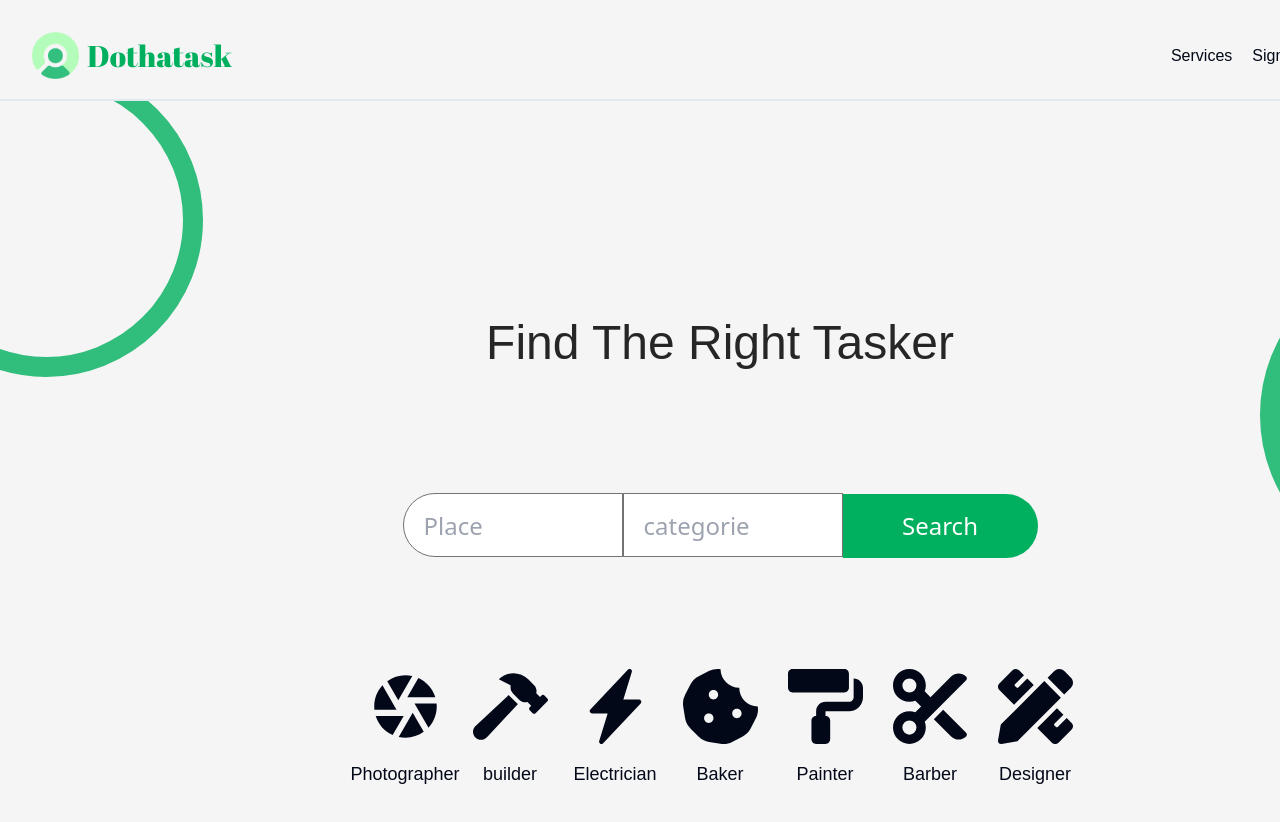
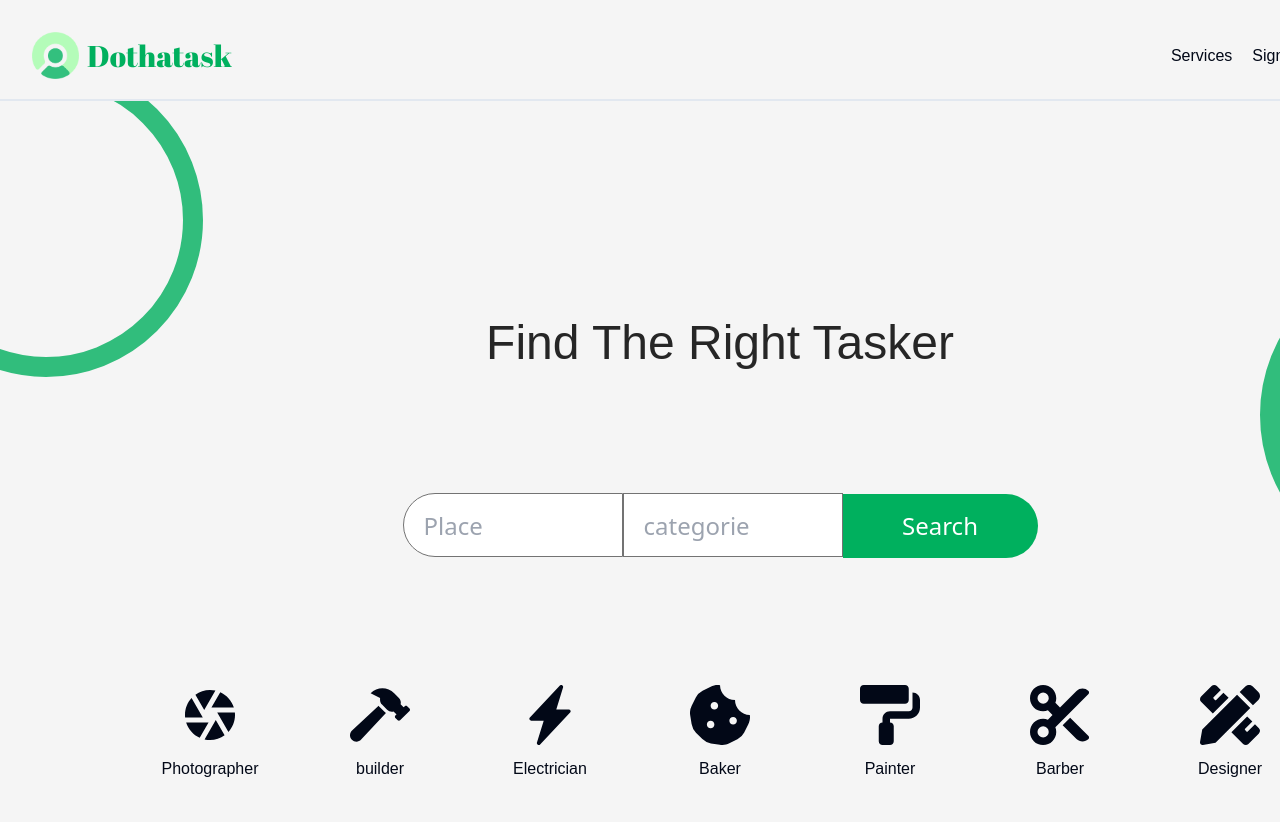
Before and after one commit to OthmanSALAHI/frontend-dothatask, a React (Vite) app: page / in a window 1280 px wide. Shown: the top 822 px of the page. Built offline with nearby package versions, Linux system fonts and the light colour scheme.

Commit message:
Update category icon sizes in Homepage.jsx

```diff
--- a/src/components/pages/Homepage.jsx
+++ b/src/components/pages/Homepage.jsx
@@ -12,13 +12,13 @@ import { FaPencilRuler } from "react-icons/fa";
 
 function Homepage() {
     const categories = [
-        { name: 'Photographer', icon: <RiCameraLensFill className='md:size-[75px] size-[30px]' /> },
-        { name: 'builder', icon: <FaHammer className='md:size-[75px] size-[30px]' /> },
-        { name: 'Electrician', icon: <BsFillLightningChargeFill className='md:size-[75px] size-[30px]' /> },
-        { name: 'Baker', icon: <FaCookieBite className='md:size-[75px] size-[30px]' /> },
-        { name: 'Painter', icon: <FaPaintRoller className='md:size-[75px] size-[30px]' /> },
-        { name: 'Barber', icon: <FaScissors className='md:size-[75px] size-[30px]' /> },
-        { name: 'Designer', icon: <FaPencilRuler className='md:size-[75px] size-[30px]' /> },
+        { name: 'Photographer', icon: <RiCameraLensFill className='md:size-[60px] size-[30px]' /> },
+        { name: 'builder', icon: <FaHammer className='md:size-[60px] size-[30px]' /> },
+        { name: 'Electrician', icon: <BsFillLightningChargeFill className='md:size-[60px] size-[30px]' /> },
+        { name: 'Baker', icon: <FaCookieBite className='md:size-[60px] size-[30px]' /> },
+        { name: 'Painter', icon: <FaPaintRoller className='md:size-[60px] size-[30px]' /> },
+        { name: 'Barber', icon: <FaScissors className='md:size-[60px] size-[30px]' /> },
+        { name: 'Designer', icon: <FaPencilRuler className='md:size-[60px] size-[30px]' /> },
 
     ]
     return (
@@ -26,17 +26,17 @@ function Homepage() {
             <div className='md:w-full relative bg-neutral-100 z-[-1]'>
                 <div className="md:size-[314px] size-[140px] circle-design buttom-10 md:mt-[-70px] mt-[-50px] md:ml-[-111px] ml-[-200px] z-[-1]" />
                 <div className='flex w-full items-center justify-center flex-col md:h-[45vh] h-[30vh] z-[-1]'>
-                    <div className="md:size-[238px] size-[95px]  circle-design md:right-[-140px] right-[-200px]" />
-                    <div className="md:size-[320px] size-[150px] circle-design md:top-[122px] top-[60px] md:right-[-140px] right-[-200px]" />
+                    <div className="md:size-[238px] size-[95px]  circle-design md:right-[-140px] right-[-150px]" />
+                    <div className="md:size-[320px] size-[150px] circle-design top-[122px] md:right-[-140px] right-[-150px]" />
                     <span className="text-neutral-800 lg:text-5xl md:text-3xl text-xl md:w-[40%] w-auto text-center md:mt-[60px] py-9 font-ubuntu">Find The Right Tasker</span>
                 </div>
             </div>
             <SearchCategorie />
-            <div className="inline-flex items-center justify-center md:gap-10 gap-2 mt-[75px] relative">
+            <div className="inline-flex items-center justify-center md:gap-[50px] gap-2 mt-[75px] relative">
                 {categories.map((e) =>
-                    <div className="inline-flex flex-col mt-9 items-center w-[65px] md:gap-[16px] gap-[10] relative">
+                    <div className="inline-flex flex-col mt-9 items-center w-[120px] hover:px-6 p-4 rounded-2xl md:gap-[16px] gap-[5px] hover:shadow-lg hover:bg-do_hover_green shadow-neutral-600 transition ease-in delay-150 relative">
                         <div>{e.icon}</div>
-                        <div className="w-fit font-ubuntu font-normal md:text-lg text-xs">
+                        <div className="w-fit font-ubuntu font-normal md:text-md text-xs">
                             {e.name}
                         </div>
                     </div>
```
